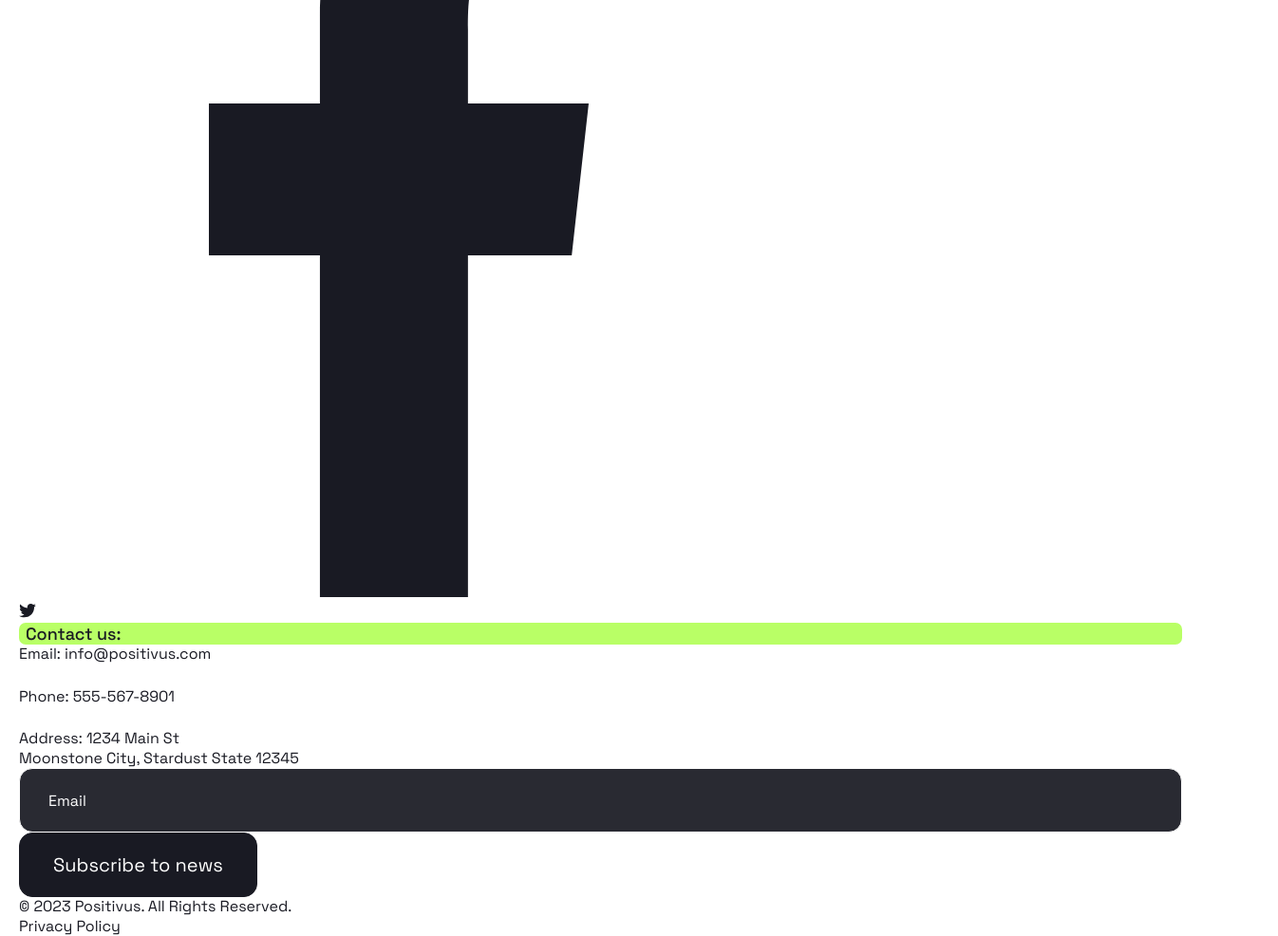
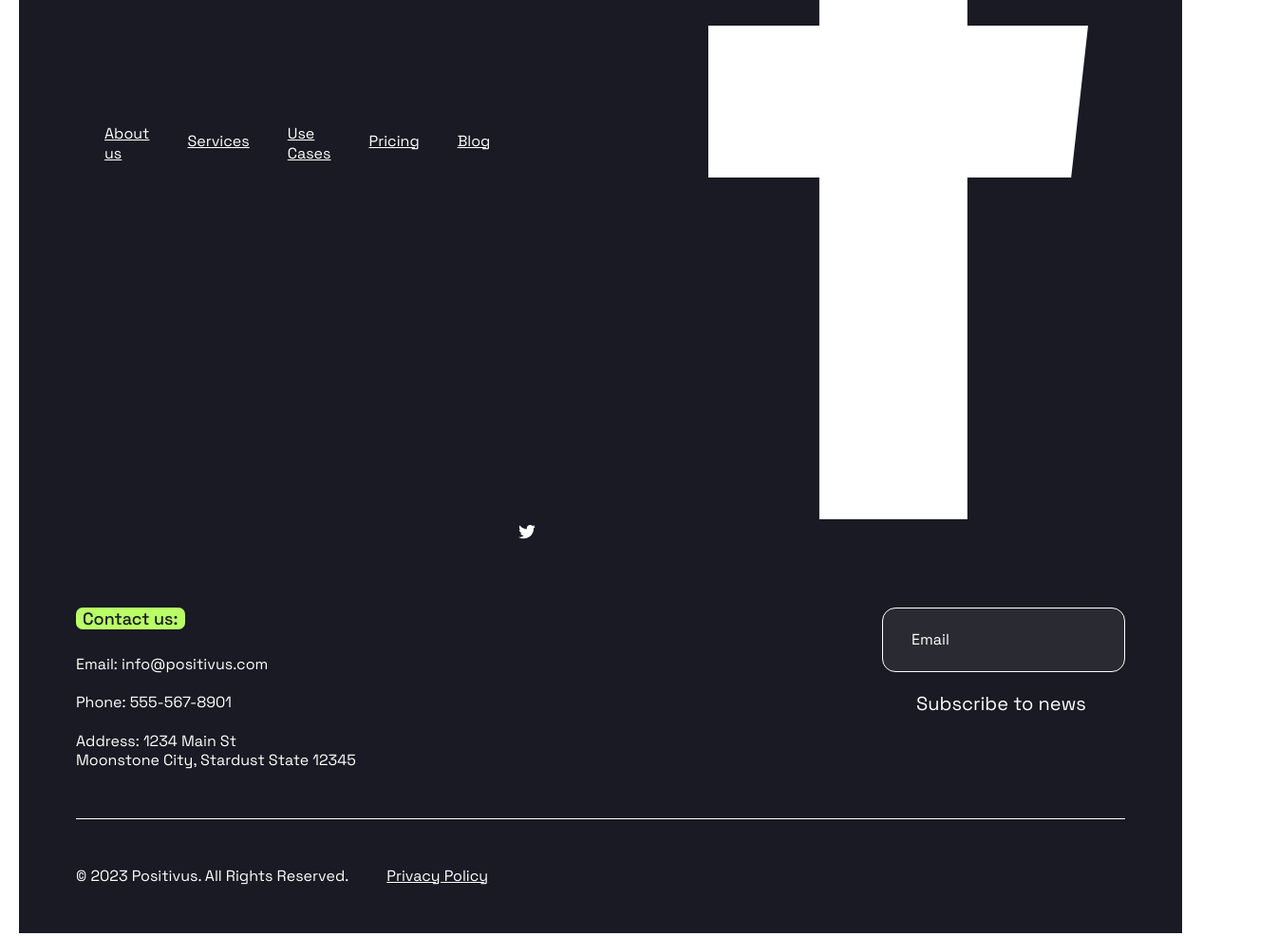
Before and after one commit to thatonesabyrka/positivus, a website: page index.html in a window 1280 px wide. Shown: the part 7480-8466 px from the top of the page at 95% size, 1346 px wide, since content can reach past the window. Drawn offline with nearby package versions, Linux system fonts and the light colour scheme; files that its build step writes are made by us from their sources.

Commit message:
feat: add footer section styles

```diff
--- /dev/null
+++ b/styles/layout/_footer.scss
@@ -0,0 +1,155 @@
+@use '../abstracts' as *;
+
+.footer {
+  @include mobile {
+    padding-inline: 0;
+  }
+
+  &__inner {
+    padding: 55px 60px 50px;
+    color: var(--color-light);
+    background-color: var(--color-dark);
+
+    @include mobile-above {
+      border-radius:
+        var(--border-radius-large) var(--border-radius-large)
+        0 0;
+    }
+
+    @include mobile {
+      display: flex;
+      flex-direction: column;
+      align-items: center;
+      row-gap: 37px;
+      padding: 50px var(--container-padding-x) 30px;
+    }
+  }
+
+  &__navigation {
+    display: flex;
+    justify-content: space-between;
+    align-items: center;
+    column-gap: 30px;
+
+    @include tablet {
+      flex-direction: column;
+      align-items: center;
+      row-gap: 37px;
+    }
+
+    @include mobile {
+      display: contents;
+    }
+
+    &:not(:last-child) {
+      margin-bottom: 66px;
+    }
+  }
+
+  &__menu {
+    &-list {
+      display: flex;
+      align-items: center;
+      column-gap: 40px;
+
+      @include mobile {
+        flex-direction: column;
+        row-gap: 15px;
+      }
+    }
+
+    &-link {
+      display: inline-flex;
+      align-items: center;
+      height: 30px;
+      text-decoration: underline;
+
+      @include hover {
+        color: var(--color-accent);
+      }
+    }
+  }
+
+  &__soc1als {
+    @include mobile {
+      order: 1;
+    }
+  }
+
+  &__body {
+    display: flex;
+    justify-content: space-between;
+    column-gap: 50px;
+
+    @include mobile-above {
+      &:not(:last-child) {
+        margin-bottom: 50px;
+        padding-bottom: 50px;
+        border-bottom: 1px solid currentColor;
+      }
+    }
+
+    @include mobile {
+      flex-direction: column;
+      align-items: center;
+      row-gap: inherit;
+    }
+
+    @include mobile-s {
+      width: 100%;
+    }
+  }
+
+  &__contacts {
+    display: flex;
+    flex-direction: column;
+    align-items: start;
+    row-gap: 27px;
+
+    @include mobile {
+      align-items: center;
+      text-align: center;
+    }
+
+    &-title {
+      color: var(--color-dark);
+    }
+
+    &-body {
+      font-style: normal;
+
+      p {
+        --paragraphMarginBottom: 20px;
+      }
+
+      a {
+        @include hover {
+          color: var(--color-accent);
+        }
+      }
+    }
+  }
+
+  &__extra {
+    display: flex;
+    column-gap: 40px;
+
+    @include mobile {
+      order: 2;
+      flex-direction: column;
+      align-items: center;
+      row-gap: 15px;
+      width: 100%;
+      padding-top: 37px;
+      border-top: 1px solid currentColor;
+    }
+  }
+
+  &__privacy-policy-link {
+    text-decoration: underline;
+
+    @include hover {
+      color: var(--color-accent);
+    }
+  }
+}
--- a/styles/layout/_index.scss
+++ b/styles/layout/_index.scss
@@ -9,3 +9,4 @@
 @forward 'team';
 @forward 'reviews';
 @forward 'contact-us';
+@forward 'footer';
```
